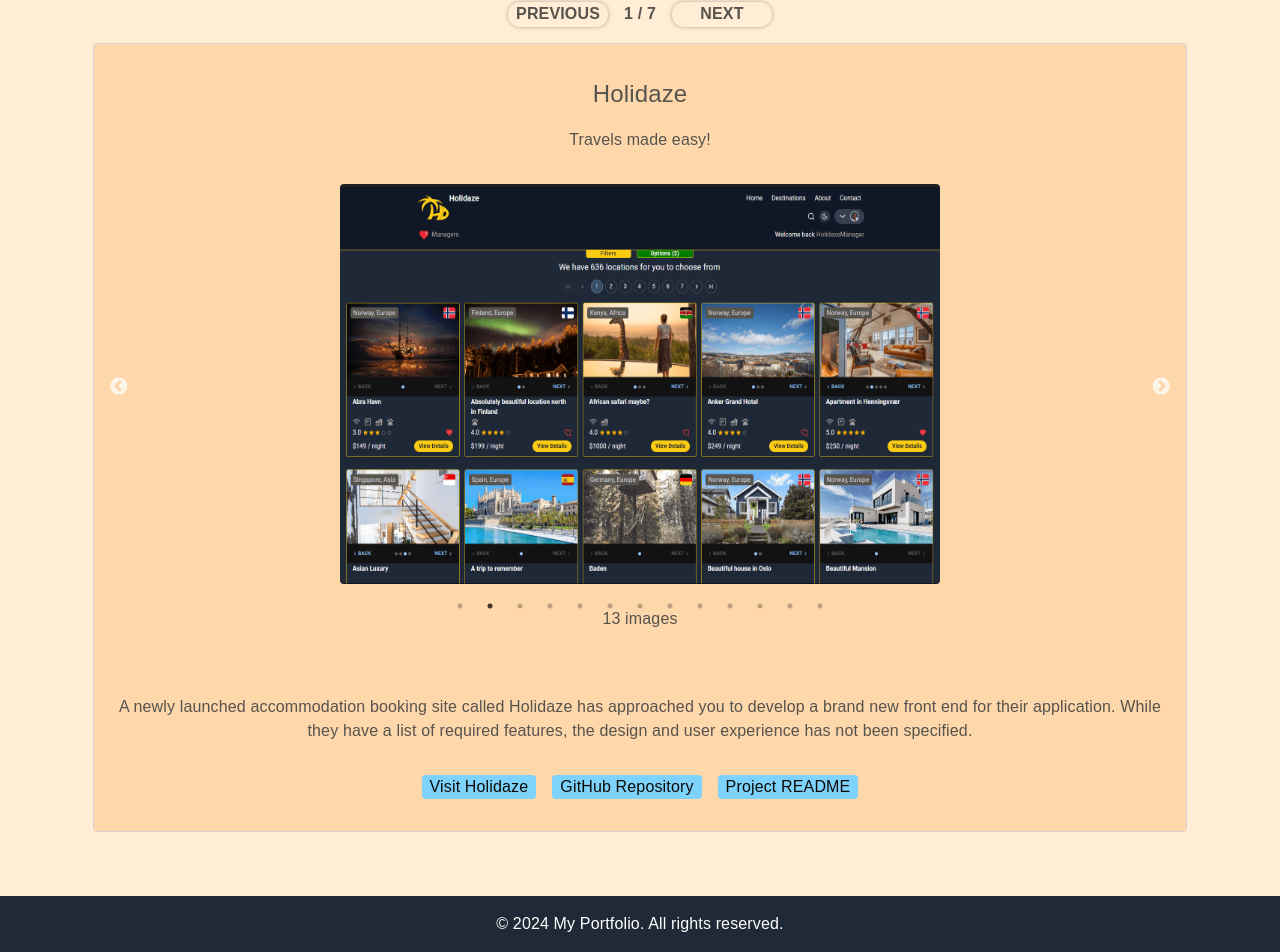
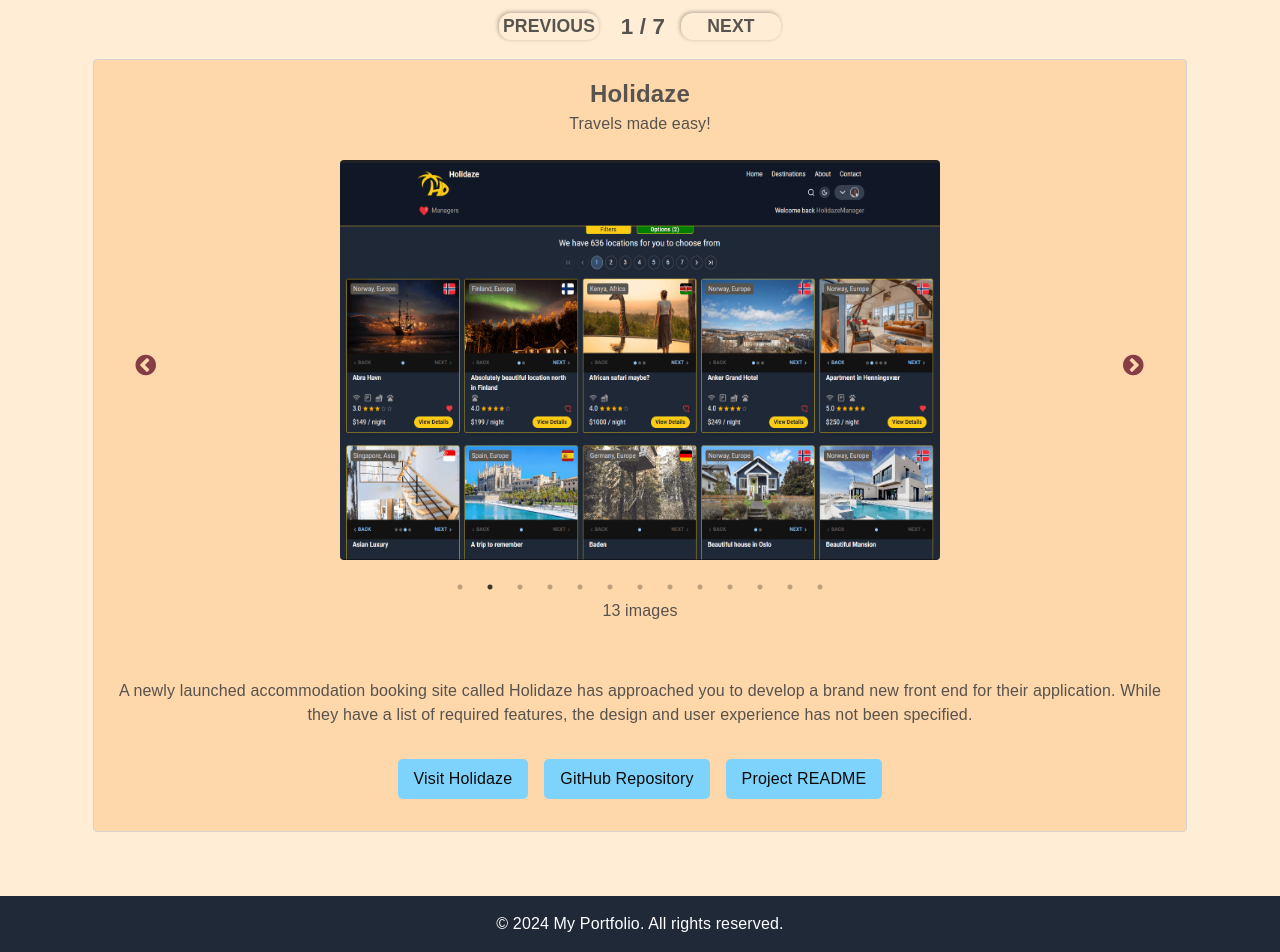
Before and after one commit to runeunhjem/portfolio-2, a React (Vite) app: page / in a window 1280 px wide. Shown: the part 557-1509 px from the top of the page. Built offline with nearby package versions, Linux system fonts and the light colour scheme; a web font is replaced by a local one.

Commit message:
Cosmetic changes to carousel

```diff
--- a/src/components/ProjectCard/index.jsx
+++ b/src/components/ProjectCard/index.jsx
@@ -22,7 +22,10 @@
       <p>{project.tagline}</p>
       <div className="carousel-container p-6">
         <Slider {...imageSliderSettings}>
-          {project.images.slice().reverse().map((image, idx) => (
+          {project.images
+            .slice()
+            .reverse()
+            .map((image, idx) => (
               <div key={idx}>
                 <img
                   src={image}
@@ -45,7 +48,10 @@
           <button
             key={idx}
             onClick={() => window.open(link.url, "_blank")}
-            className={`button-${project.title.replace(/\s+/g, "-").toLowerCase()}`}
+            className={`button-${project.title
+              .replace(/[^a-zA-Z0-9\s]/g, "")
+              .replace(/\s+/g, "-")
+              .toLowerCase()}`}
           >
             {link.label}
           </button>
@@ -65,7 +71,7 @@
       PropTypes.shape({
         label: PropTypes.string,
         url: PropTypes.string,
-      })
+      }),
     ),
   }),
 };
--- a/src/components/ProjectCard/index.styled.jsx
+++ b/src/components/ProjectCard/index.styled.jsx
@@ -17,8 +17,9 @@
   }
 
   h3 {
-    margin: 1rem 0;
+    margin: 0 1rem;
     font-size: 1.5rem;
+    font-weight: 700;
 
     @media (max-width: 600px) {
       font-size: 1.2rem;
@@ -27,8 +28,9 @@
   }
 
   p {
-    margin: 0.5rem 0;
+    margin: 0;
     font-size: 1rem;
+    font-weight: 500;
 
     @media (max-width: 600px) {
       font-size: 0.875rem;
@@ -37,10 +39,8 @@
   }
 
   .carousel-container {
-
     overflow: hidden;
     margin: 0 auto;
-
 
     @media (max-width: 600px) {
       margin: 0.5rem 0;
@@ -50,6 +50,18 @@
     .slick-slide {
       display: flex;
       justify-content: center;
+      padding: 0 1rem;
+    }
+    /* .slick-slider {
+
+    } */
+    .slick-prev {
+      left: 0;
+      z-index: 1000;
+    }
+    .slick-next {
+      z-index: 1000;
+      right: 5px;
     }
 
     img {
@@ -90,10 +102,10 @@
     gap: 1rem;
 
     button {
-      padding: 0 0.5rem;
+      padding: 0.5rem 1rem;
       white-space: nowrap;
       border: none;
-      border-radius: 4px;
+      border-radius: 5px;
       cursor: pointer;
       background-color: inherit;
       color: inherit;
@@ -103,7 +115,7 @@
         color: var(--stone-950);
       }
 
-      &.button-chef-s-table {
+      &.button-chefs-table {
         background-color: var(--color-burgundy-chefs-table);
         color: var(--white);
       }
@@ -111,6 +123,12 @@
       &.button-csm {
         background-color: var(--color-blue-csm);
         color: var(--white);
+      }
+
+      &.button-movietalk {
+        background-color: var(--color-dark-movietalk);
+        color: var(--color-yellow-gamehub);
+        border: 1px solid var(--color-yellow-gamehub);
       }
 
       &.button-dreambids {
--- a/src/components/ProjectGallery/index.styled.jsx
+++ b/src/components/ProjectGallery/index.styled.jsx
@@ -4,9 +4,7 @@
   .slick-slide {
     display: flex;
     justify-content: center;
-    /* width: 600px; */
     width: 95vw;
-    /* height: 600px; */
   }
 
   .navigation-buttons {
@@ -16,8 +14,8 @@
 
     button {
       padding: 0.5rem 1rem;
-      background-color: var(--primary-color);
-      color: var(--secondary-color);
+      background-color: var(--orange-200) !important;
+      color: var(--stone-950) !important;
       border: none;
       border-radius: 4px;
       cursor: pointer;
--- a/src/components/ProjectGallery/projectsData.js
+++ b/src/components/ProjectGallery/projectsData.js
@@ -76,7 +76,7 @@
   {
     id: 1,
     title: "Game Hub",
-    tagline: "Buy and sell your games easily and affordably.",
+    tagline: "The universe of games.",
     description:
       "Our very first school project. Only HTML and CSS were used, but it has later on been expanded to also involve Vanilla JS. No libraries or frameworks were used.",
     images: [
--- a/src/index.css
+++ b/src/index.css
@@ -17,6 +17,7 @@
   --color-yellow-gamehub: #f5c618;
   --color-burgundy-chefs-table: #5e0a24;
   --color-blue-csm: #0052bd;
+  --color-dark-movietalk: #1f2937;
   --color-blue-dreambids: #1572b9;
   --color-purple-cgg: rgb(128, 0, 145);
   --color-sky-holidaze: rgb(125, 211, 252);
@@ -142,7 +143,28 @@
   width: auto;
 }
 
-.hover-links:hover {
+.hover-links:hover svg {
   border-bottom: 1px solid var(--red-600);
   transform: scale(1.1);
 }
+
+.slick-prev:before, .slick-next:before {
+  color: var(--color-burgundy-chefs-table) !important;
+  font-size: 1.5rem !important;
+
+}
+
+/* .slick-prev:before {
+
+}
+.slick-next:before {
+
+} */
+.slick-dots {
+  bottom: -30px;
+
+}
+
+.carousel-counter {
+  padding-top: 2rem;
+}
--- a/src/pages/HomePage/index.jsx
+++ b/src/pages/HomePage/index.jsx
@@ -23,15 +23,19 @@
     <S.Container>
       <S.Heading>
         <Link
-          className="hover-links"
+          className="mb-2 flex flex-wrap justify-end"
           to="https://portfolio1-ca.netlify.app/"
           target="_blank"
         >
-          Old portfolio here (No frameworks)
+          <span>Old portfolio here </span>
+
+          <span>&nbsp;(No frameworks)</span>
         </Link>
       </S.Heading>
       <Intro />
-      <h2 className="mt-12 mb-0 text-center text-3xl font-bold">School Projects</h2>
+      <h2 className="mb-0 mt-12 text-center text-3xl font-bold">
+        School Projects
+      </h2>
 
       <S.ProjectCount>
         <button onClick={previousProject}>PREVIOUS</button>
--- a/src/pages/HomePage/index.styled.jsx
+++ b/src/pages/HomePage/index.styled.jsx
@@ -5,7 +5,7 @@
   margin-right: auto;
   max-width: 1200px;
   width: 100%;
-  padding: 0 20px; /* Add padding for smaller screens */
+  padding: 0 20px;
 `;
 
 export const Heading = styled.h1`
@@ -19,14 +19,13 @@
     height: 30px;
     &:hover {
       transform: scale(1.05);
-      /* color: var(--red-600); */
-      /* text-decoration: underline; */
     }
   }
 `;
 
 export const ProjectCount = styled.div`
   display: flex;
+  width: 100%;
   white-space: nowrap;
   justify-content: center;
   align-items: center;
@@ -37,9 +36,10 @@
   button {
     width: 100px;
     border-radius: 12px;
-    box-shadow: 0 0 4px rgba(0, 0, 0, 0.3);
+    box-shadow: -1px -1px 4px rgba(0, 0, 0, 0.3);
     border-bottom: 1px solid transparent;
     transition: all 0.2s ease-in-out;
+    font-size: calc(0.7rem + 0.5vw);
     &:hover {
       color: var(--red-600);
       box-shadow: none;
@@ -48,7 +48,9 @@
     }
   }
   .project-count {
-    font-size: 1rem;
+    width: 50px;
+    text-align: right;
+    font-size: calc(1rem + 0.5vw);
     font-weight: 700;
   }
 `;
```
Lines whose indentation alone changed are shown as unchanged.
